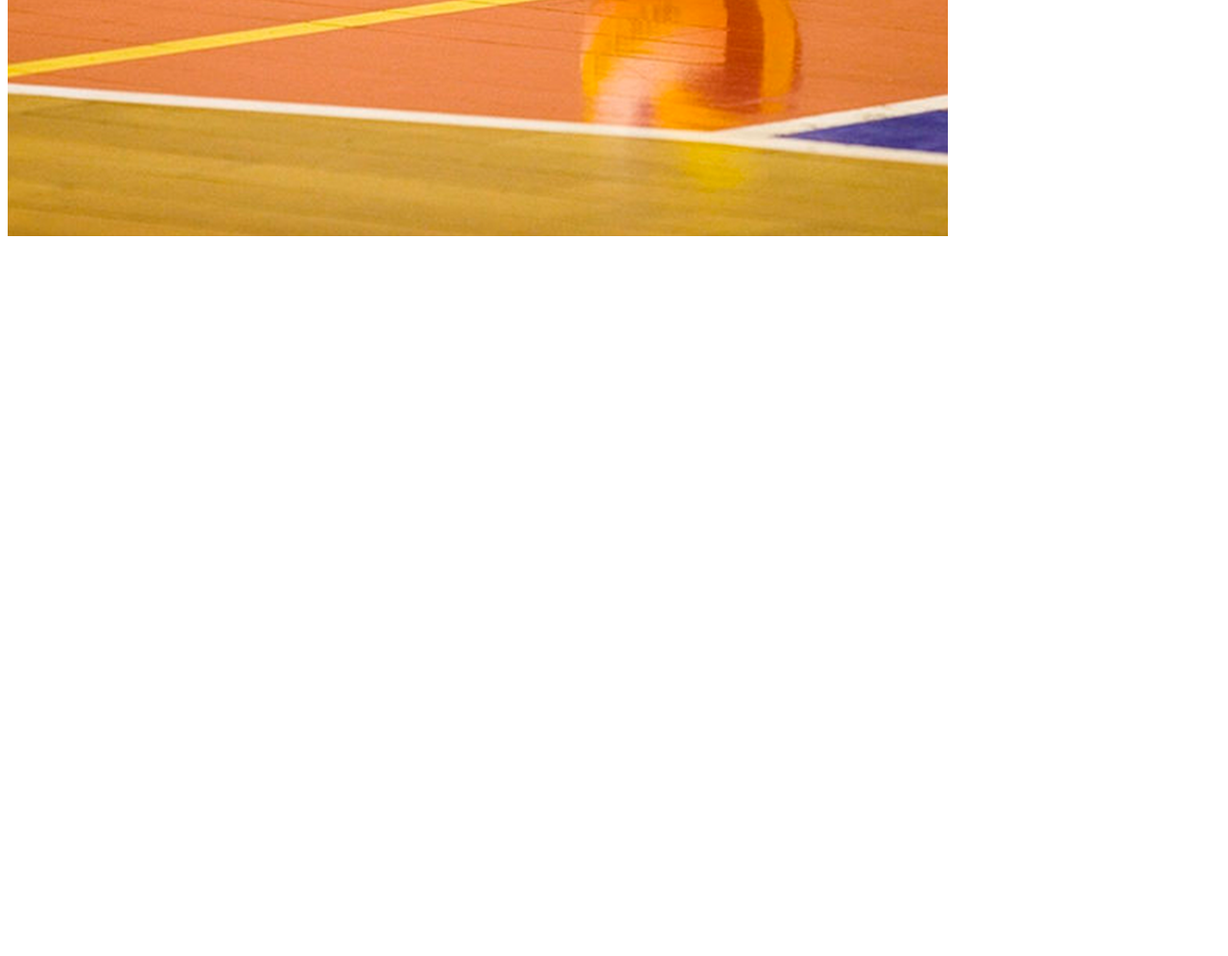
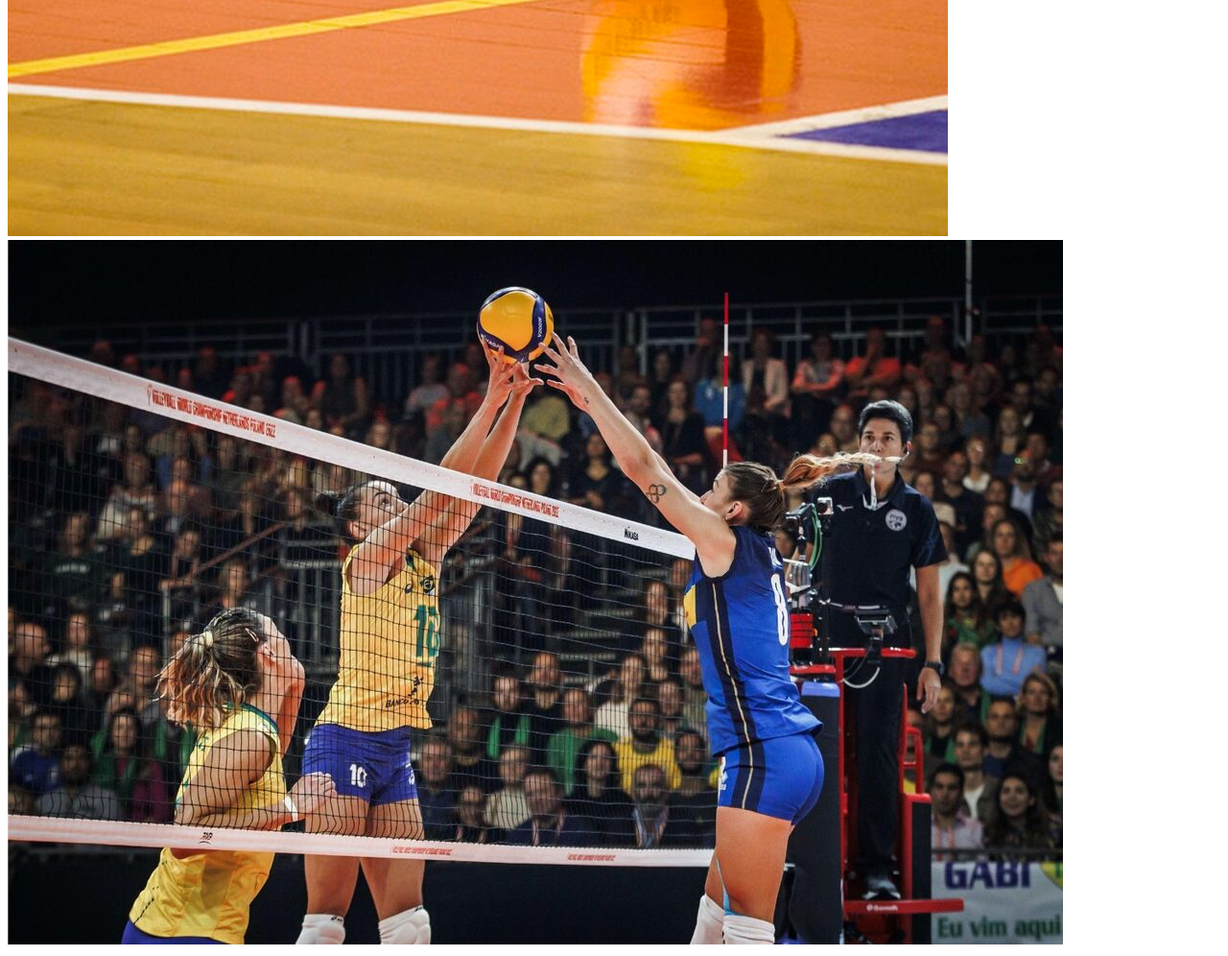
Before and after one commit to GustavoBravin/internet, a plain HTML site: page index.html in a window 1280 px wide. Shown: the part 434-1430 px from the top of the page at 96% size. Before the commit the page ends 800 px from the top, so only its background shows below. Drawn offline with Linux system fonts and the light colour scheme.

Commit message:
Adicionei a segunda Imagem

```diff
--- a/index.html
+++ b/index.html
@@ -10,6 +10,8 @@
 
     <img src="/Imagem/Bola.png" alt="">
 
+    <img src="/Imagem/REDE.jpeg" alt="">
+
 
 </body>
 </html>
```
